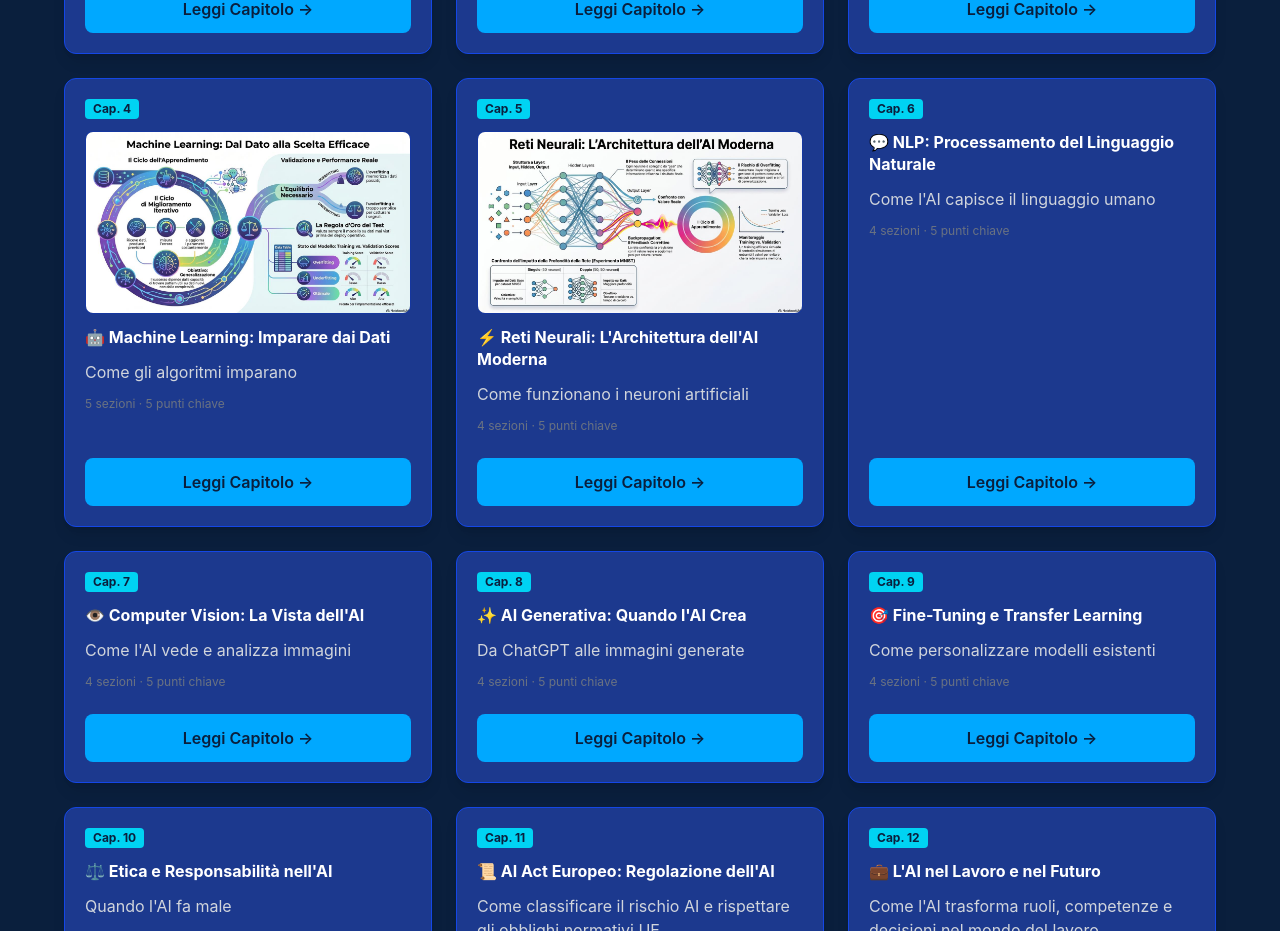
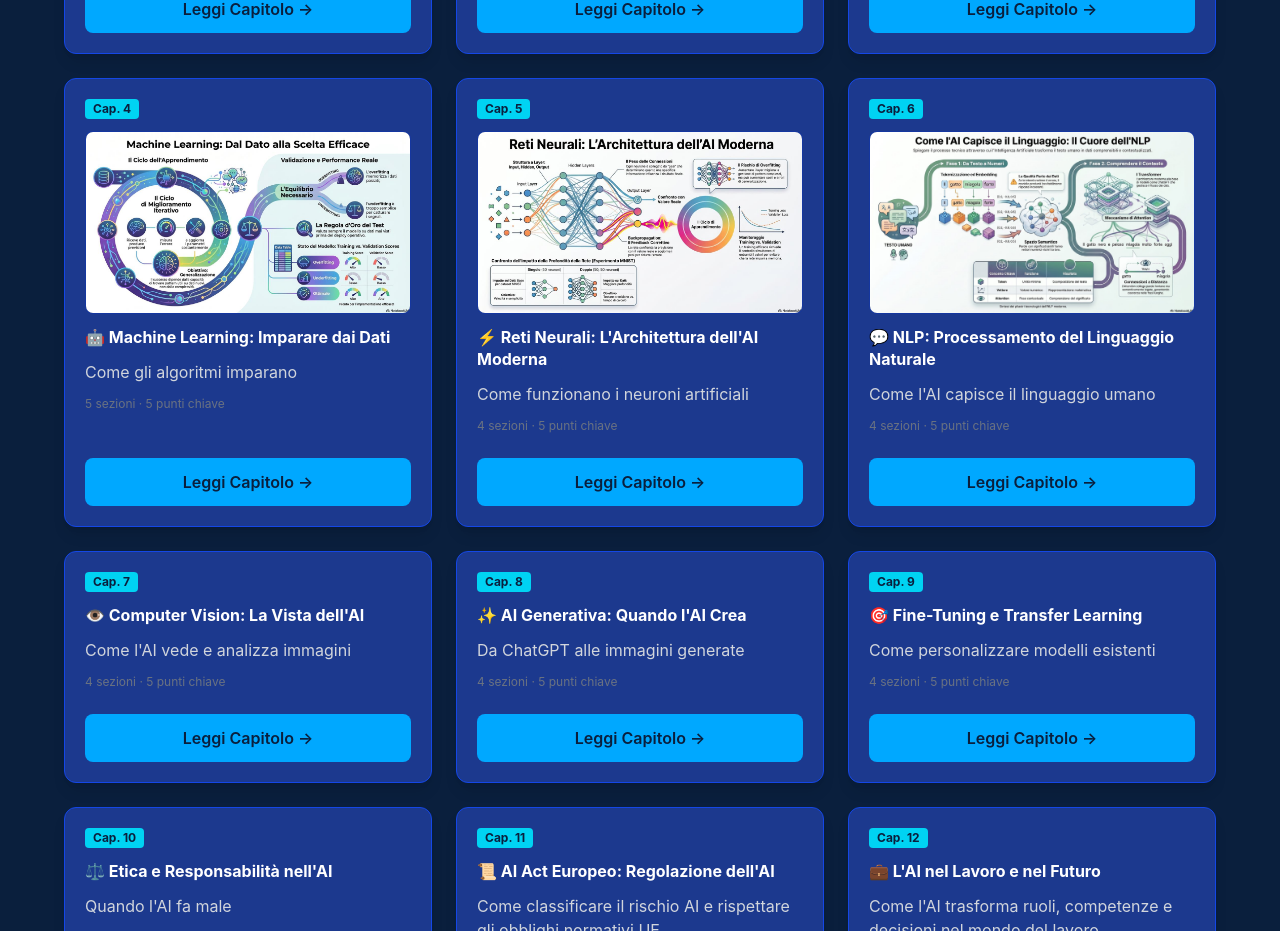
Before and after one commit to MT-Showcases/ai-fundamentals-showcase, a Next.js app: page / in a window 1280 px wide. Shown: the part 1460-2391 px from the top of the page. Built offline with nearby package versions, Linux system fonts and the light colour scheme.

Commit message:
fix(ch06): add chapter-level media config and enable main infographic

```diff
--- a/data/chapters/ch06.ts
+++ b/data/chapters/ch06.ts
@@ -25,6 +25,38 @@ export const ch06: Chapter = {
       'Se due parole hanno embedding molto simili, cosa significa?'
     ],
 
+    media: [
+      {
+        type: 'video',
+        title: 'Video Capitolo 6',
+        description: 'Video completo Capitolo 6: tokenizzazione, embedding, Transformer e attention, con esempi pratici NLP e guardrail di valutazione.',
+        estimatedDuration: '9 min',
+        placeholderPath: 'media/ch06-nlp/video.mp4',
+        notes: 'placeholder'
+      },
+      {
+        type: 'podcast',
+        title: 'Podcast Capitolo 6',
+        description: 'Podcast di ripasso NLP: pipeline testo->numeri, errori comuni e best practice per test su edge-case.',
+        estimatedDuration: '20 min',
+        placeholderPath: 'media/ch06-nlp/podcast.mp3',
+        notes: 'placeholder'
+      },
+      {
+        type: 'infographic',
+        title: 'Infografica Capitolo 6',
+        description: 'Infografica riassuntiva NLP: tokenizzazione, embedding, attention e checklist di validazione output.',
+        placeholderPath: 'media/ch06-nlp/infographic.jpg',
+        notes: 'ready'
+      },
+      {
+        type: 'resource',
+        title: 'Asset/Dispensa',
+        description: 'Materiale scaricabile per studio e esercitazione guidata.',
+        placeholderPath: 'media/ch06-nlp/handout.pdf',
+        notes: 'placeholder'
+      }
+    ],
     quiz: [
       {
         question: 'Cos\'è la tokenizzazione nel NLP?',
```
